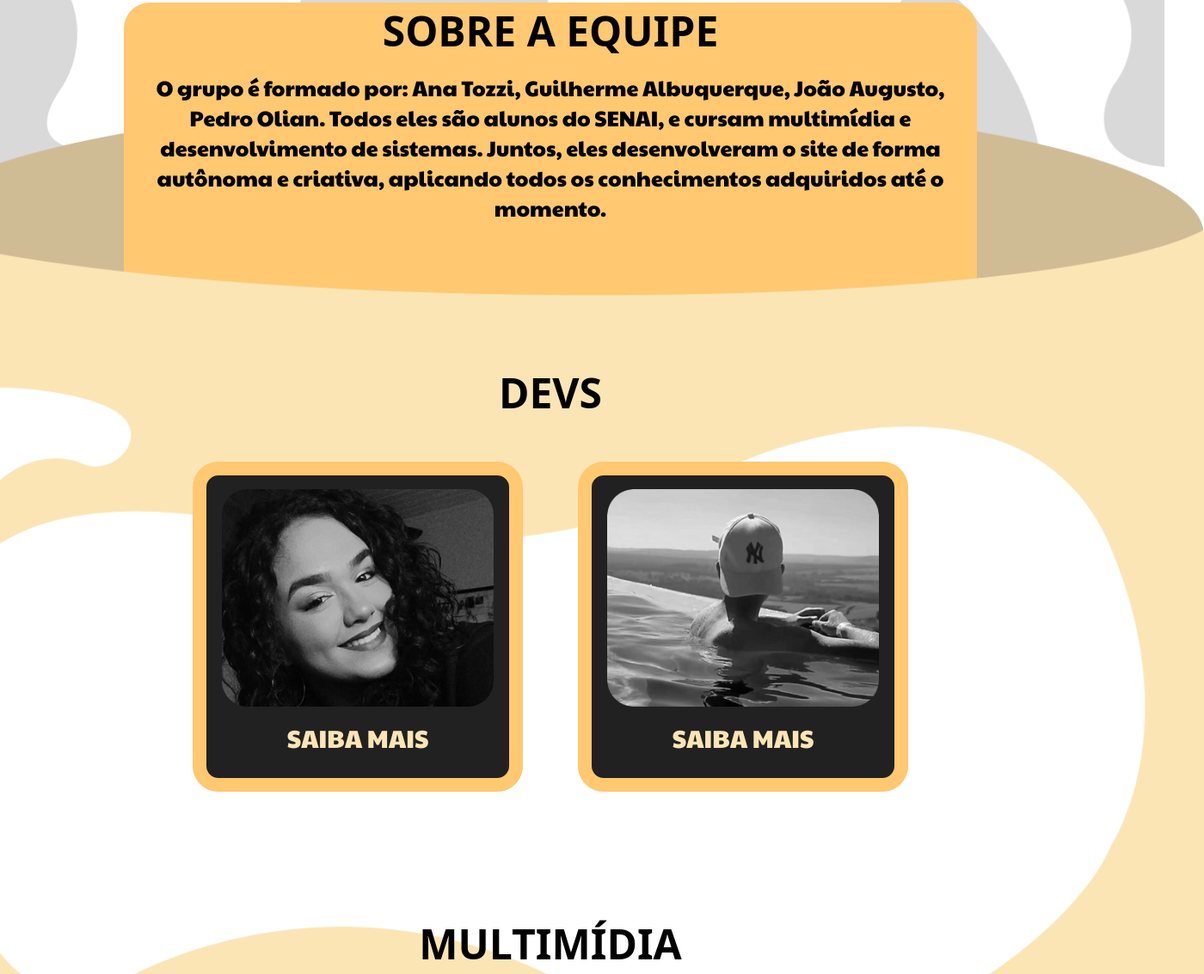
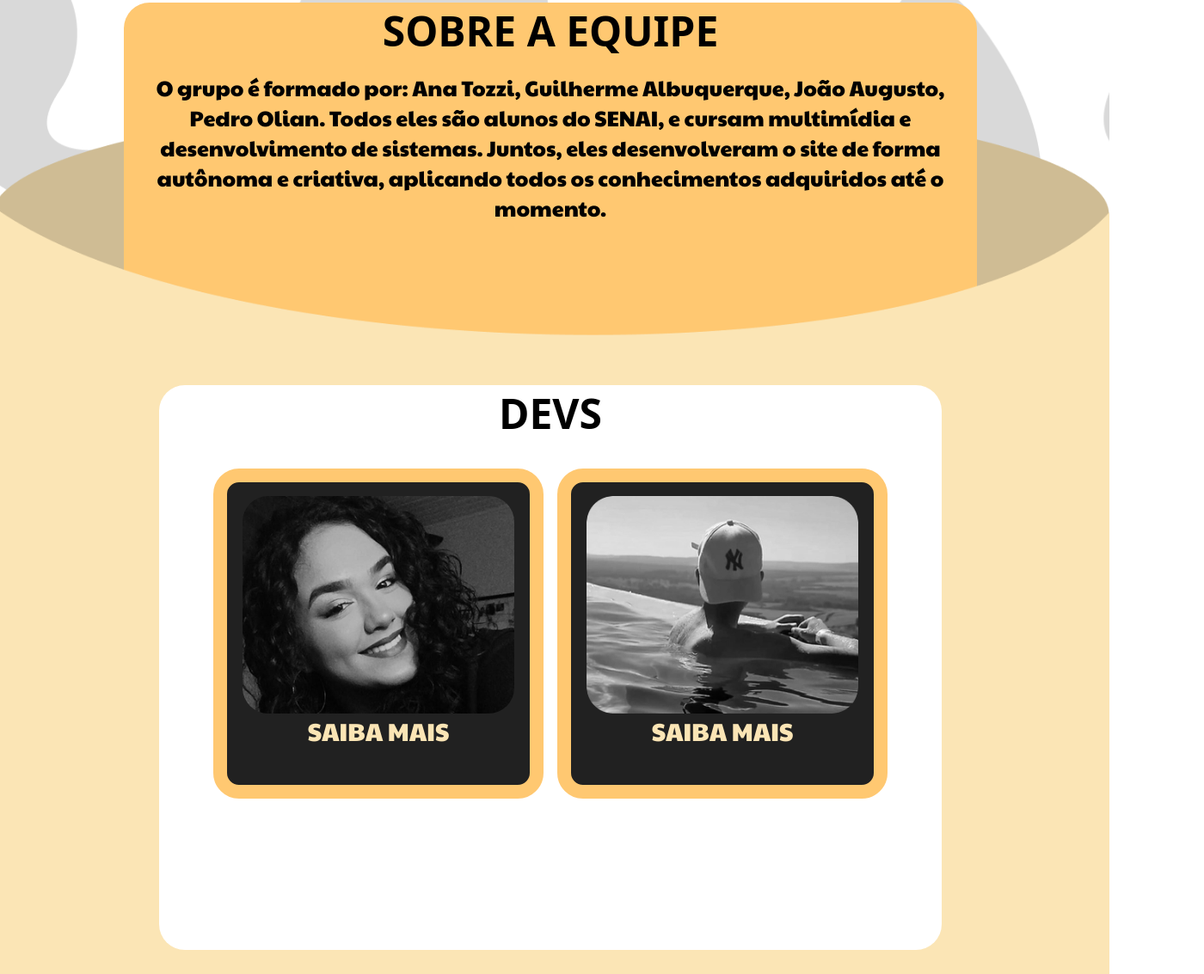
Before and after one commit to annaatoxzii/MILK-projeto, a plain HTML site: page pages/equipe.html in a window 1280 px wide. Shown: the part 364-1497 px from the top of the page at 86% size, 1400 px wide, since content can reach past the window. Drawn offline with Linux system fonts and the light colour scheme; a web font is replaced by a local one.

Commit message:
alterações equipe

```diff
--- a/css/equipe.css
+++ b/css/equipe.css
@@ -13,7 +13,7 @@ body {
     height: 800px;
     background-size: cover;
     background-position: top;
-    background-repeat: no-repeat;
+    background-repeat: repeat;
     z-index: 1;
     align-items: center;
     justify-content: center;
@@ -39,7 +39,6 @@ body {
  h6 {
         font-family: "Cherry Bomb One", system-ui;
         font-size: 3rem;
-        margin-bottom: 3rem;
     }
 }
 
@@ -61,13 +60,13 @@ body {
     background: url(/imagens/Ellipse\ 1\ \(1\).png);
     background-size: cover;
     background-repeat: no-repeat;
-    height: 230px;
+    height: 250px;
+    width: 100%;
+    margin-bottom: -8rem;
     z-index: 1;
     display: flex;
-    align-items: center;
-    justify-content: center;
+    justify-content: space-around;
     position: relative;
-    margin-bottom: -5rem;
 }
 
 .cartaz {
@@ -93,20 +92,32 @@ body {
 
 
 .bigColuna {
-    background: url(/imagens/Group\ 112.png);
+    background: url(/imagens/Rectangle\ 21.png);
     background-size: cover;
     background-position: top;
     background-repeat: no-repeat;
     display: flex;
     flex-direction: column;
     align-items: center;
-    width: 1520px;
-    height: 1600px;
+    width: 1300px;
+    height: 1800px;
     align-items: center;
     justify-content: center;
     z-index: 3;
     position: relative;
-    overflow: visible;
+    gap: 4rem;
+}
+
+.devs, .mm{
+    display: flex;
+    flex-direction: column;
+    justify-content: center;
+    align-items: center;
+    text-align: center;
+    background-color: white;
+    width: 70%;
+    height: auto;
+    border-radius: 30px;
 }
 
 .sm {
@@ -114,18 +125,20 @@ body {
     font-family: "Paytone one";
     font-size: 1.8rem;
     color: rgba(251, 229, 181, 1);
-    margin-bottom: 1rem;
+    text-align:center ;
+    align-items: center;
+    justify-content: center;
 }
 
 .membros2,
 .membros3 {
     display: flex;
-    width: 55%;
+    width: 100%;
     height: auto;
     justify-content: center;
     align-items: center;
-    gap: 4rem;
-
+    padding: 2rem;
+    gap: 1rem;
     .membros2 {
 
         position: relative;
@@ -143,7 +156,7 @@ body {
 .membro4,
 .membro5 {
     position: relative;
-    height: 320px;
+    height: auto;
     background-color: rgba(33, 33, 33, 1);
     border-radius: 30px;
     border: 1rem solid rgba(255, 200, 113, 1);
@@ -154,7 +167,6 @@ body {
     display: flex;
     flex-direction: column;
     align-items: center;
-    gap: 1rem;
     padding-top: 1rem;
     padding-bottom: 1rem;
     margin-bottom: 9rem;
--- a/css/ranking.css
+++ b/css/ranking.css
@@ -44,9 +44,9 @@ img {
     background: url(/imagens/Ellipse\ 1\ \(1\).png);
     background-size: cover;
     background-repeat: no-repeat;
-    height: 250px;
+    height: 200px;
     width: 100%;
-    margin-bottom: -8.89rem;
+    margin-bottom: -7rem;
     z-index: 1;
     display: flex;
     justify-content: space-around;
@@ -172,7 +172,7 @@ img {
     display: flex;
     flex-direction: column;
     align-items: center;
-    width: 1200px;
+    width: 1000px;
     height: 3100px;
     align-items: center;
     justify-content: center;
--- a/pages/equipe.html
+++ b/pages/equipe.html
@@ -82,7 +82,7 @@
 
             <div class="bigColuna">
 
-
+                <div class="devs">
                     <H6>DEVS</H6>
                     <div class="membros2">
 
@@ -109,7 +109,9 @@
                             </div>
                         </div>
                     </div>
+                </div>
 
+                <div class="mm">
                     <h6>MULTIMÍDIA</h6>
 
                     <div class="membros3">
@@ -138,7 +140,7 @@
                             </div>
                         </div>
                     </div>
-
+                </div>
 
             </div>
         </div>
```
Lines whose indentation alone changed are shown as unchanged.
